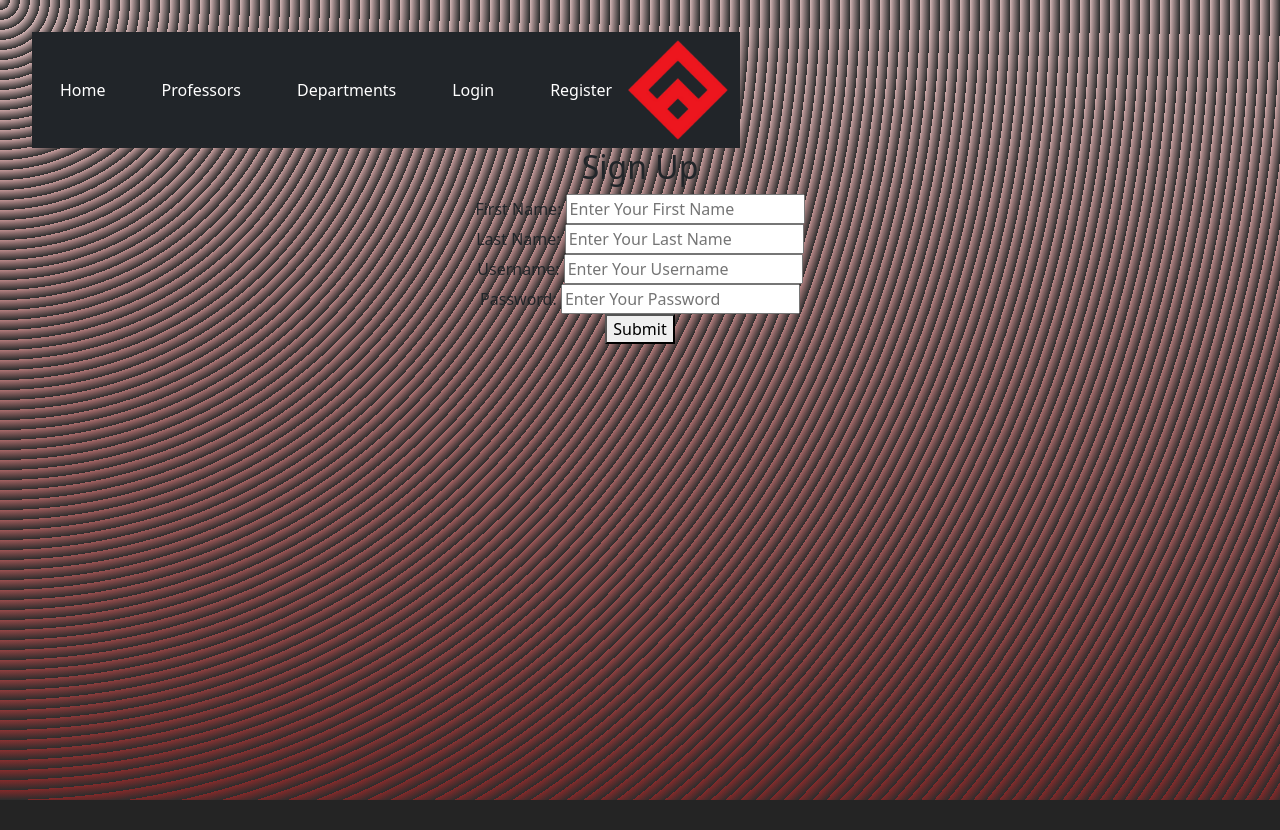
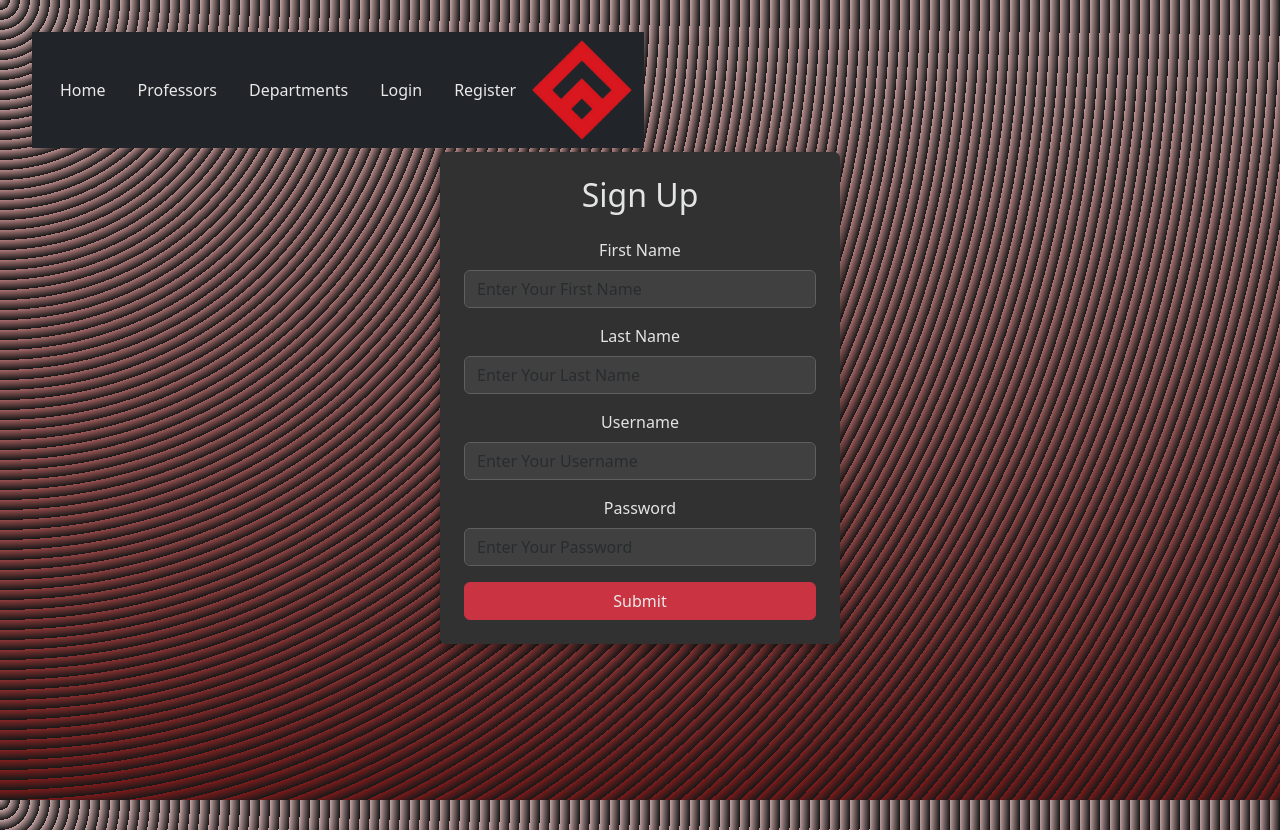
Before and after one commit to ColeWhitehurst/fsa-client, a React (Vite) app in the folder fsa-university/: page /register in a window 1280 px wide. Before the commit the page ends 800 px from the top, so only its background shows below. Built offline with nearby package versions, Linux system fonts and the light colour scheme; the HTML template or start-up script is replaced by a standard one.

Commit message:
added styling to nav bar, login, and register pages

```diff
--- a/fsa-university/src/components/Login.jsx
+++ b/fsa-university/src/components/Login.jsx
@@ -36,37 +36,44 @@ const [username, setUsername] = useState("");
   };
 
   return (
-    <>
-      <h2>Sign Up</h2>
-      {error && <p>{error}</p>}
-      <form onSubmit={handleSubmit} className="login">
-        <label>
-          Username:{" "}
+    <div className="login-container d-flex justify-content-center align-items-center">
+      <div className="login-card p-4 rounded">
+        <h2 className="text-center text-light mb-4">Sign In</h2>
+        {error && <p className="text-danger">{error}</p>}
+        {successMessage && <p className="text-success">{successMessage}</p>}
+        <form onSubmit={handleSubmit} className="login-form">
+          <div className="mb-3">
+            <label htmlFor="username" className="form-label text-light">
+              Username
+            </label>
             <input
+              id="username"
               value={username}
               placeholder="Enter Your username"
               onChange={(e) => setUsername(e.target.value)}
+              className="form-control"
               required
             />
-          <br />
+          </div>
+          <div className="mb-3">
+            <label htmlFor="password" className="form-label text-light">
+              Password
             </label>
-        <br />
-        <label>
-          Password:{" "}
             <input
               type="password"
+              id="password"
               placeholder="Enter Your Password"
               value={password}
               onChange={(e) => setPassword(e.target.value)}
               minLength="8"
+              className="form-control"
               required
             />
-          <br />
-        </label>
-        <br />
-        <button>Submit</button>
+          </div>
+          <button type="submit" className="btn btn-danger w-100">Submit</button>
         </form>
-    </>
+      </div>
+    </div>
   );
 };
 
--- a/fsa-university/src/components/Navbar.jsx
+++ b/fsa-university/src/components/Navbar.jsx
@@ -5,7 +5,7 @@ const Navbar = () => {
   return (
     <nav className="navbar navbar-expand-lg bg-dark">
       <div className="container-fluid d-flex justify-content-between align-items-center">
-        <div className="d-flex flex-wrap gap-4">
+        <div className="d-flex">
           {!localStorage.getItem("token") ? (
             <>
               <Link to="/" className="nav-link text-white">Home</Link>
@@ -38,7 +38,7 @@ const Navbar = () => {
           )}
         </div>
 
-        <div>
+        <div className="d-flex justify-content-end">
           <img src={fsaLogo} alt="Fullstack Academy Logo" style={{ width: '100px', height: 'auto' }} />
         </div>
       </div>
--- a/fsa-university/src/components/Register.jsx
+++ b/fsa-university/src/components/Register.jsx
@@ -31,57 +31,69 @@ const Register = ({ setToken }) => {
   };
 
   return (
-    <>
-      <h2>Sign Up</h2>
-      {error && <p>{error.message}</p>}
-      <form onSubmit={handleSubmit} className="register">
-        <label>
-          First Name:{" "}
+    <div className="register-container d-flex justify-content-center align-items-center">
+      <div className="register-card p-4 rounded">
+        <h2 className="text-center text-light mb-4">Sign Up</h2>
+        {error && <p className="text-danger">{error}</p>}
+        <form onSubmit={handleSubmit} className="register-form">
+          <div className="mb-3">
+            <label htmlFor="firstName" className="form-label text-light">
+              First Name
+            </label>
             <input
+              id="firstName"
               value={firstName}
               placeholder="Enter Your First Name"
               onChange={(e) => setFirstName(e.target.value)}
+              className="form-control"
             />
-          <br />
+          </div>
+          <div className="mb-3">
+            <label htmlFor="lastName" className="form-label text-light">
+              Last Name
             </label>
-        <br />
-        <label>
-          Last Name:{" "}
             <input
+              id="lastName"
               value={lastName}
               placeholder="Enter Your Last Name"
               onChange={(e) => setLastName(e.target.value)}
+              className="form-control"
             />
-          <br />
+          </div>
+          <div className="mb-3">
+            <label htmlFor="username" className="form-label text-light">
+              Username
             </label>
-        <br />
-        <label>
-          Username:{" "}
             <input
+              id="username"
               value={username}
               placeholder="Enter Your Username"
               onChange={(e) => setUsername(e.target.value)}
+              className="form-control"
               required
             />
-          <br />
+          </div>
+          <div className="mb-3">
+            <label htmlFor="password" className="form-label text-light">
+              Password
             </label>
-        <br />
-        <label>
-          Password:{" "}
             <input
               type="password"
+              id="password"
               placeholder="Enter Your Password"
               value={password}
               onChange={(e) => setPassword(e.target.value)}
               minLength="8"
+              className="form-control"
               required
             />
-          <br />
-        </label>
-        <br />
-        <button>Submit</button>
+          </div>
+          <button type="submit" className="btn btn-danger w-100">
+            Submit
+          </button>
         </form>
-    </>
+      </div>
+    </div>
   );
 };
 
--- a/fsa-university/src/index.css
+++ b/fsa-university/src/index.css
@@ -14,8 +14,9 @@
 }
 
 body {
-background-color: #2d2d2d;
-background-image:  repeating-radial-gradient( circle at 0 0, transparent 0, #2d2d2d 10px ), repeating-linear-gradient( #81282855, #812828 );
+  background-color: #171717;
+  opacity: 0.9;
+  background-image:  repeating-radial-gradient( circle at 0 0, transparent 0, #171717 10px ), repeating-linear-gradient( #84181855, #841818 );
 background-size: cover;
 background-attachment: fixed;
 min-height: 100vh;
@@ -39,3 +40,76 @@ min-height: 100vh;
   width: 100px;
   height: auto;
 }
+
+/* ===== LOGIN ===== */
+.login-container {
+  min-height: 100vh;
+  margin-top: -150px;
+}
+
+.login-card {
+  background-color: #333;
+  width: 100%;
+  max-width: 400px;
+  box-shadow: 0px 4px 10px rgba(0, 0, 0, 0.3);
+}
+
+.login-form input {
+  background-color: #444;
+  color: #fff;
+  border: 1px solid #666;
+}
+
+.login-form input:focus {
+  background-color: #555;
+  border-color: #888;
+}
+
+button {
+  background-color: #d9534f;
+  border-color: #d43f00;
+}
+
+button:hover {
+  background-color: #c9302c;
+  border-color: #ac2925;
+}
+
+/* ===== REGISTER ===== */
+body {
+  background-color: #121212;
+  color: #fff;
+}
+
+.register-container {
+  min-height: 100vh;
+  margin-top: -150px;
+}
+
+.register-card {
+  background-color: #333;
+  width: 100%;
+  max-width: 400px;
+  box-shadow: 0px 4px 10px rgba(0, 0, 0, 0.3);
+}
+
+.register-form input {
+  background-color: #444;
+  color: #fff;
+  border: 1px solid #666;
+}
+
+.register-form input:focus {
+  background-color: #555;
+  border-color: #888;
+}
+
+button {
+  background-color: #d9534f;
+  border-color: #d43f00;
+}
+
+button:hover {
+  background-color: #c9302c;
+  border-color: #ac2925;
+}
```
Lines whose indentation alone changed are shown as unchanged.
